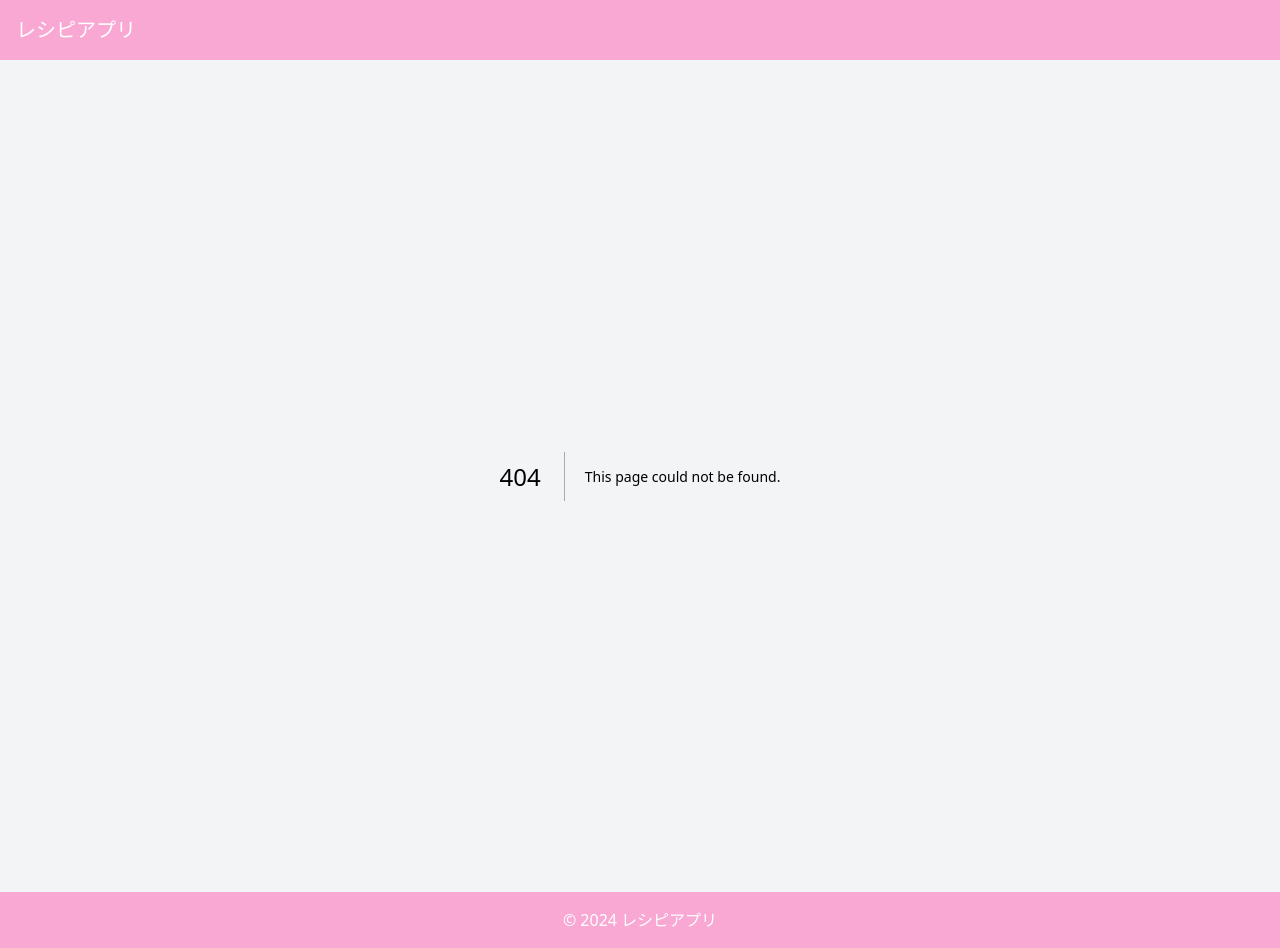
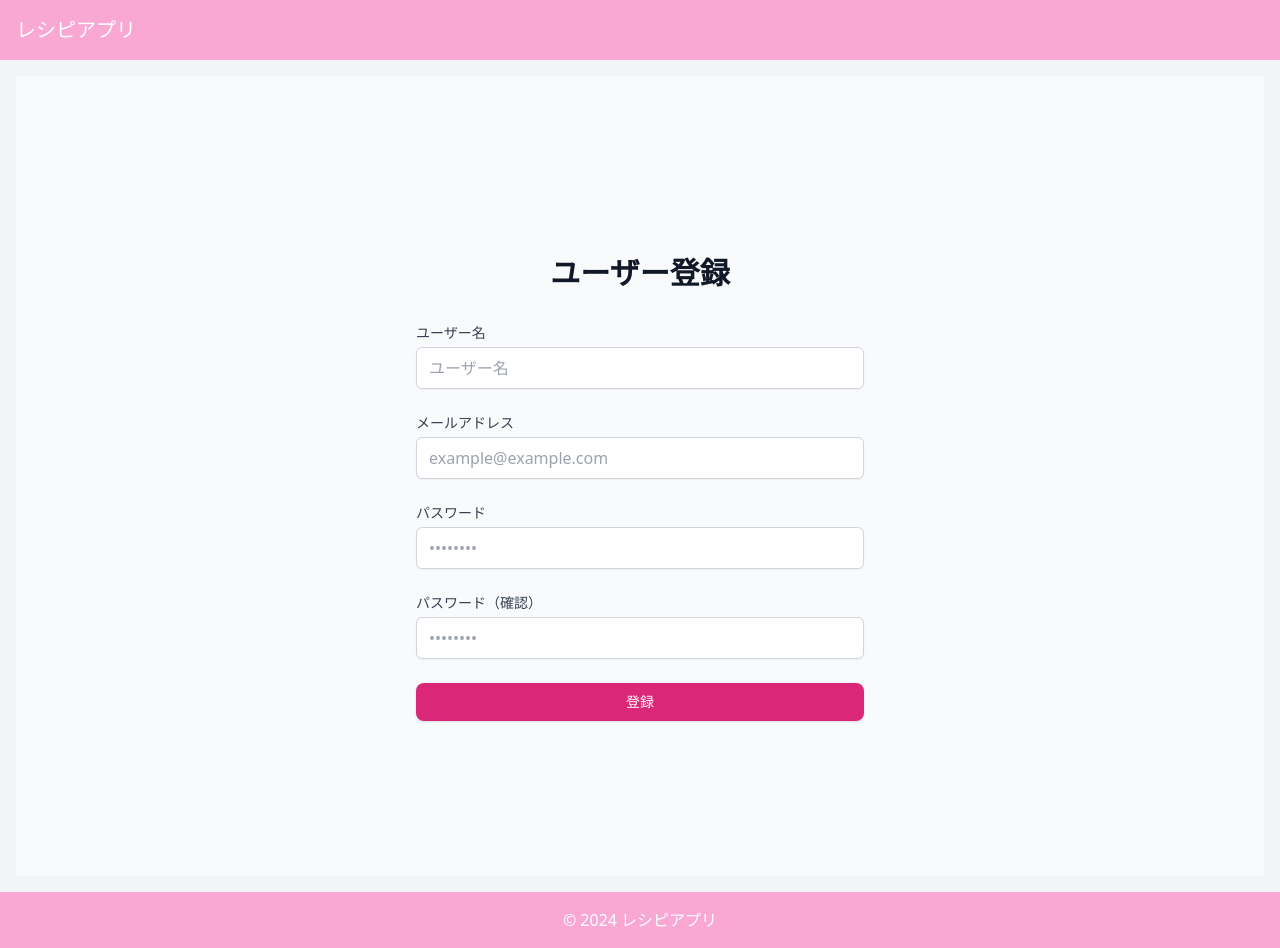
Before and after one commit to hiroki1953/my-cooking-app, a Next.js app: page /register in a window 1280 px wide. Before the commit this address had no page. Built offline with nearby package versions, Linux system fonts and the light colour scheme.

Commit message:
新規登録ページ作成

```diff
--- /dev/null
+++ b/app/register/page.tsx
@@ -0,0 +1,5 @@
+import { RegistrationForm } from "@/components/registration-form";
+
+export default function RegisterPage() {
+  return <RegistrationForm />;
+}
--- /dev/null
+++ b/components/registration-form.tsx
@@ -0,0 +1,124 @@
+"use client";
+
+import React, { useState } from "react";
+import { useForm } from "react-hook-form";
+import { InputField } from "./input-field";
+
+interface RegistrationFormData {
+  username: string;
+  email: string;
+  password: string;
+  confirmPassword: string;
+}
+
+export const RegistrationForm: React.FC = () => {
+  const {
+    register,
+    handleSubmit,
+    formState: { errors },
+    watch,
+  } = useForm<RegistrationFormData>();
+  const [registrationError, setRegistrationError] = useState<string | null>(
+    null
+  );
+
+  const onSubmit = async (data: RegistrationFormData) => {
+    setRegistrationError(null); // エラー状態をリセット
+
+    // パスワード確認の一致をチェック
+    if (data.password !== data.confirmPassword) {
+      setRegistrationError("パスワードが一致しません。");
+      return;
+    }
+
+    try {
+      const response = await fetch("/api/v1/auth/users", {
+        method: "POST",
+        headers: {
+          "Content-Type": "application/json",
+        },
+        body: JSON.stringify({
+          username: data.username,
+          email: data.email,
+          password: data.password,
+        }),
+      });
+
+      if (!response.ok) {
+        const errorData = await response.json();
+        setRegistrationError(
+          errorData.error || "登録中にエラーが発生しました。"
+        );
+        return;
+      }
+
+      const responseData = await response.json();
+      console.log("Registration successful:", responseData);
+      alert("ユーザー登録に成功しました！");
+      //TOPへ遷移
+      window.location.href = "/";
+    } catch (error) {
+      console.error("Registration error:", error);
+      setRegistrationError("登録中に予期せぬエラーが発生しました。");
+    }
+  };
+
+  return (
+    <div className="min-h-screen flex items-center justify-center bg-gray-50 py-12 px-4 sm:px-6 lg:px-8">
+      <div className="max-w-md w-full space-y-8">
+        <div>
+          <h2 className="mt-6 text-center text-3xl font-extrabold text-gray-900">
+            ユーザー登録
+          </h2>
+        </div>
+        <form className="mt-8 space-y-6" onSubmit={handleSubmit(onSubmit)}>
+          <InputField
+            label="ユーザー名"
+            name="username"
+            type="text"
+            register={register}
+            error={errors.username}
+            placeholder="ユーザー名"
+          />
+          <InputField
+            label="メールアドレス"
+            name="email"
+            type="email"
+            register={register}
+            error={errors.email}
+            placeholder="example@example.com"
+          />
+          <InputField
+            label="パスワード"
+            name="password"
+            type="password"
+            register={register}
+            error={errors.password}
+            placeholder="••••••••"
+          />
+          <InputField
+            label="パスワード（確認）"
+            name="confirmPassword"
+            type="password"
+            register={register}
+            error={errors.confirmPassword}
+            placeholder="••••••••"
+          />
+          {registrationError && (
+            <div className="text-red-500 text-sm text-center" role="alert">
+              {registrationError}
+            </div>
+          )}
+          <div>
+            <button
+              type="submit"
+              className="group relative w-full flex justify-center py-2 px-4 border border-transparent text-sm font-medium bg-pink-600 text-white rounded-lg shadow hover:bg-pink-700 focus:outline-none focus:ring-2 focus:ring-offset-2 focus:ring-pink-500"
+            >
+              登録
+            </button>
+          </div>
+        </form>
+      </div>
+    </div>
+  );
+};
```
